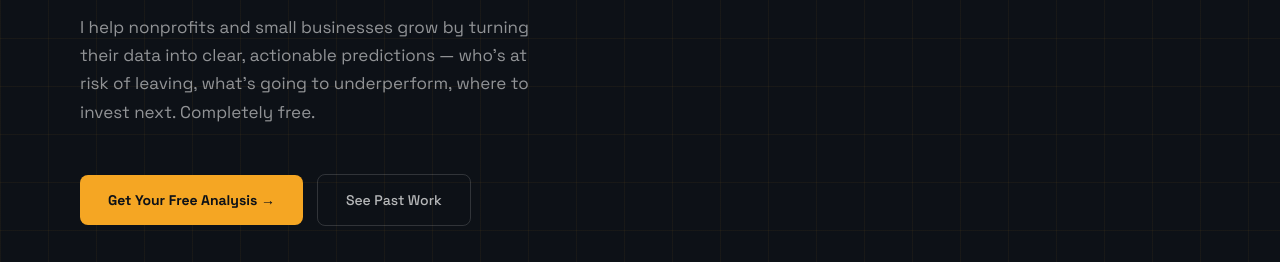
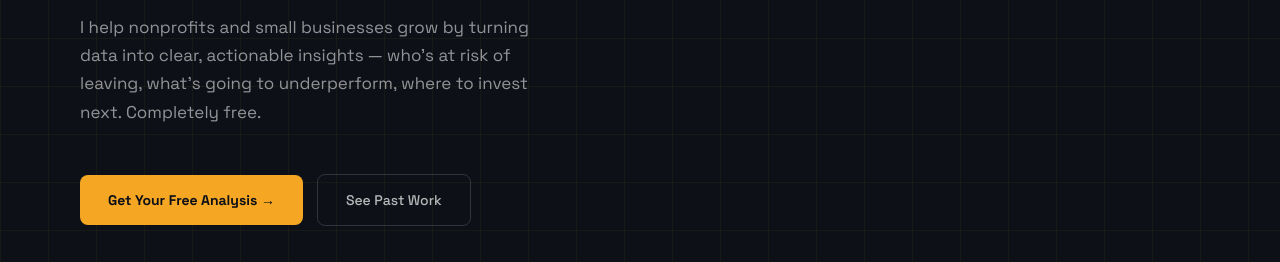
Before and after one commit to a-m-analytics/lumanalytics, a plain HTML site: page index.html in a window 1280 px wide. Shown: the part 538-800 px from the top of the page. Drawn offline with Linux system fonts and the light colour scheme.

Commit message:
Update hero subtext

```diff
--- a/index.html
+++ b/index.html
@@ -1932,7 +1932,7 @@ footer {
   </h1>
 
   <p class="hero-sub fade-up delay-2">
-    I help nonprofits and small businesses grow by turning their data into clear, actionable predictions — who's at risk of leaving, what's going to underperform, where to invest next. Completely free.
+    I help nonprofits and small businesses grow by turning data into clear, actionable insights — who's at risk of leaving, what's going to underperform, where to invest next. Completely free.
   </p>
 
   <div class="hero-actions fade-up delay-3">
```
